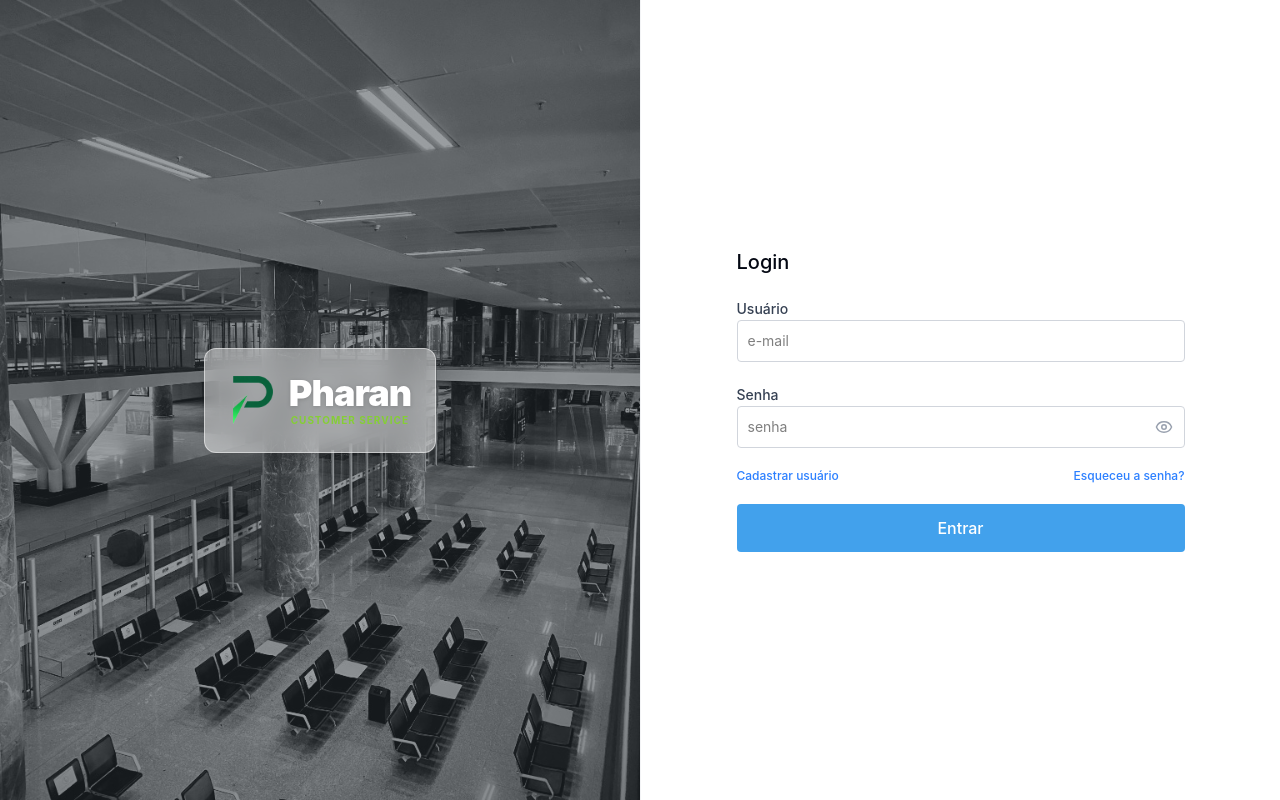
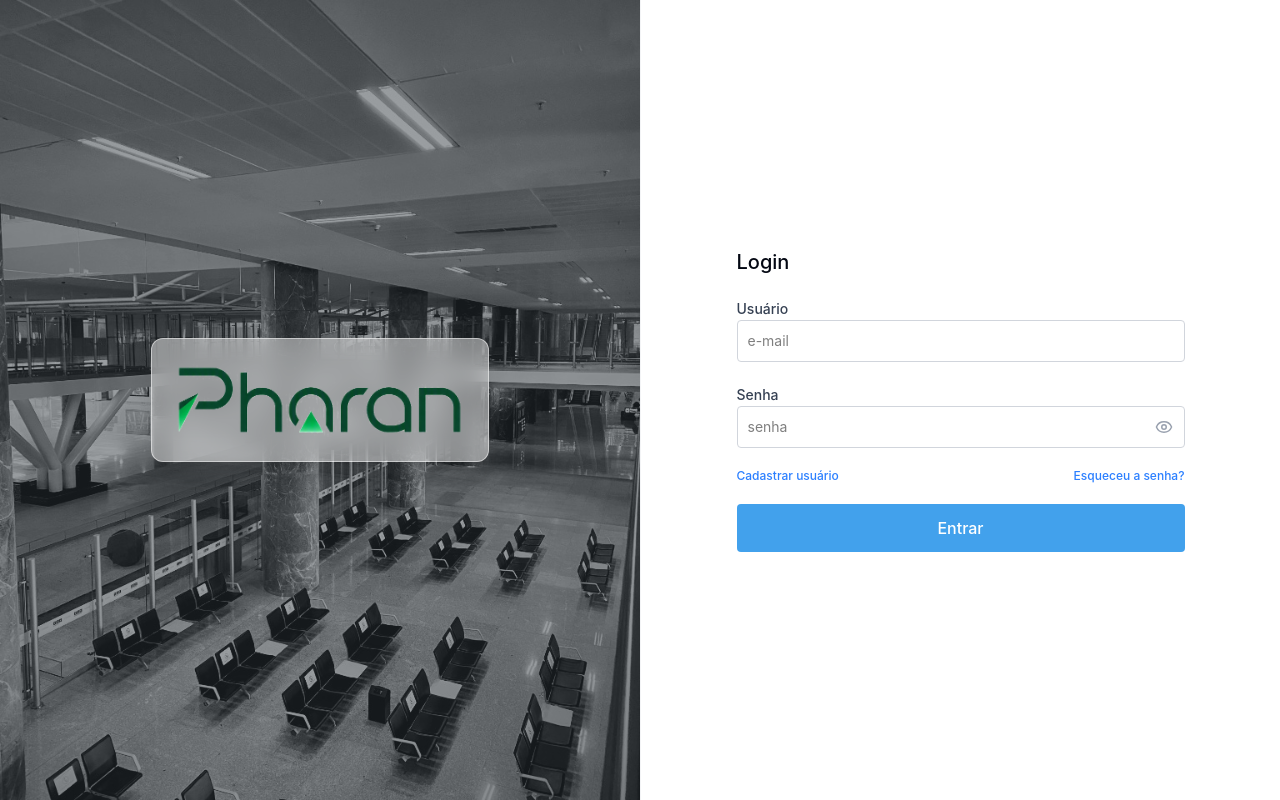
Before and after one commit to diegoportes-dev/painel-frontend, a React (Vite) app: page /login in a window 1280 px wide. Built offline with nearby package versions, Linux system fonts and the light colour scheme.

Commit message:
feat: fundo com nome empresa.

```diff
--- a/src/layouts/AuthLayout.jsx
+++ b/src/layouts/AuthLayout.jsx
@@ -9,20 +9,12 @@ export default function AuthLayout() {
         <div className="absolute inset-0 bg-[#2d353c]/45"></div>
 
         {/* Conteúdo do logo da marca */}
-        <div className="relative z-10 flex items-center gap-3 rounded-xl border border-white/50 bg-white/45 p-6 shadow-xl backdrop-blur-md animate-in fade-in zoom-in-95 duration-300">
+        <div className="relative z-10 flex items-center justify-center rounded-xl border border-white/50 bg-white/45 p-6 shadow-xl backdrop-blur-md animate-in fade-in zoom-in-95 duration-300">
           <img
-            src="/pharan-logo.png"
-            alt=""
-            className="h-12 w-12 shrink-0 object-contain"
+            src="/pharan-wordmark.png"
+            alt="Pharan"
+            className="h-auto w-72 max-w-full object-contain"
           />
-           <div className="flex flex-col">
-            <span className="text-4xl font-black tracking-tight text-white drop-shadow-sm">
-              Pharan
-            </span>
-            <span className="text-[10px] font-bold uppercase tracking-widest text-[#85ce36] ml-0.5">
-              Customer Service
-            </span>
-          </div>
         </div>
       </div>
 
```
Also changed, not shown: public/pharan-wordmark.png (added).
